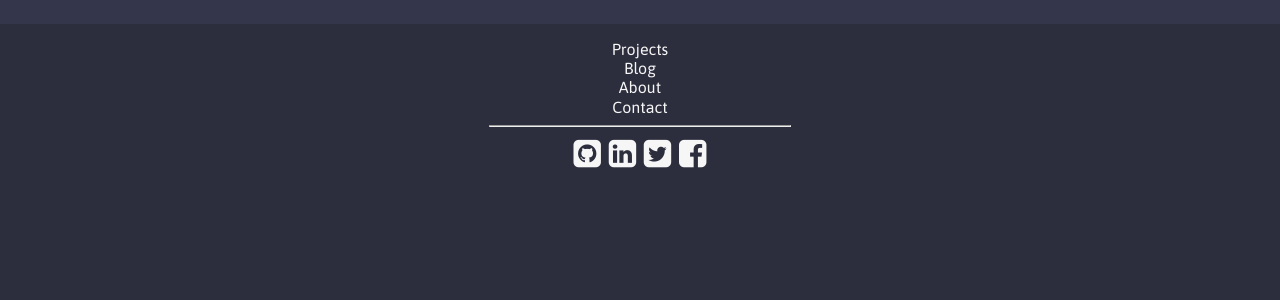
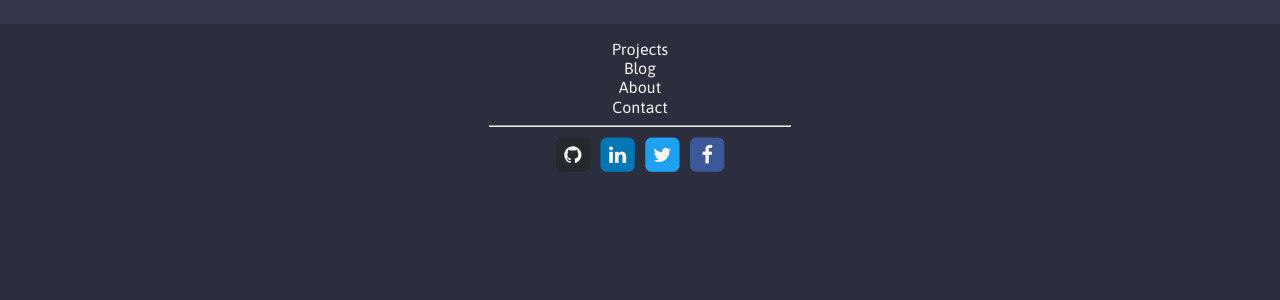
Before and after one commit to adamjoyce/adam-joyce-web-portfolio, a Django app: template templates/base.html in a window 1280 px wide. Shown: the part 74-374 px from the top of the page. Run offline with Django 3.2, Linux system fonts and the light colour scheme; the template is opened without the code that fills it, so the values that code supplies are empty.

Commit message:
Implemented stacked icons with appropriate colors for social links

```diff
--- a/static/css/base.css
+++ b/static/css/base.css
@@ -274,9 +274,26 @@ button:focus {
 }
 
 #social-links {
-  font-size: 2rem;
+  font-size: 1.25rem;
   padding-bottom: 1rem;
   text-align: center;
+}
+
+/* Social Media Logo Colors */
+#social-links .github .fa-square {
+  color: #24292e;
+}
+
+#social-links .linkedin .fa-square {
+  color: #0077B5;
+}
+
+#social-links .twitter .fa-square {
+  color: #1DA1F2;
+}
+
+#social-links .facebook .fa-square {
+  color: #3B5998;
 }
 /*** End of Footer ***/
 
--- a/templates/base.html
+++ b/templates/base.html
@@ -60,7 +60,8 @@
             <i class="fa fa-times" aria-hidden="true"></i>
           </button>
           <div class="overlay-content">
-            <a class="overlay-block nav-link" href="{% url 'projects_all' %}">
+            <a
+            class="overlay-block nav-link" href="{% url 'projects_all' %}">
               <i class="fa fa-code" aria-hidden="true"></i>
               Projects
             </a>
@@ -92,10 +93,22 @@
       </div>
       <hr class="toggleable">
       <div id="social-links">
-        <a href="#"><i class="fa fa-github-square" aria-hidden="true"></i></a>
-        <a href="#"><i class="fa fa-linkedin-square" aria-hidden="true"></i></a>
-        <a href="#"><i class="fa fa-twitter-square" aria-hidden="true"></i></a>
-        <a href="#"><i class="fa fa-facebook-square" aria-hidden="true"></i></a>
+        <a class="github fa-stack" href="#">
+          <i class="fa fa-square fa-stack-2x" aria-hidden="true"></i>
+          <i class="fa fa-github fa-stack-1x" aria-hidden="true"></i>
+        </a>
+        <a class="linkedin fa-stack" href="#">
+          <i class="fa fa-square fa-stack-2x" aria-hidden="true"></i>
+          <i class="fa fa-linkedin fa-stack-1x" aria-hidden="true"></i>
+        </a>
+        <a class="twitter fa-stack" href="#">
+          <i class="fa fa-square fa-stack-2x" aria-hidden="true"></i>
+          <i class="fa fa-twitter fa-stack-1x" aria-hidden="true"></i>
+        </a>
+        <a class="facebook fa-stack" href="#">
+          <i class="fa fa-square fa-stack-2x" aria-hidden="true"></i>
+          <i class="fa fa-facebook fa-stack-1x" aria-hidden="true"></i>
+        </a>
       </div>
     </footer>
     {% endblock %}
```
